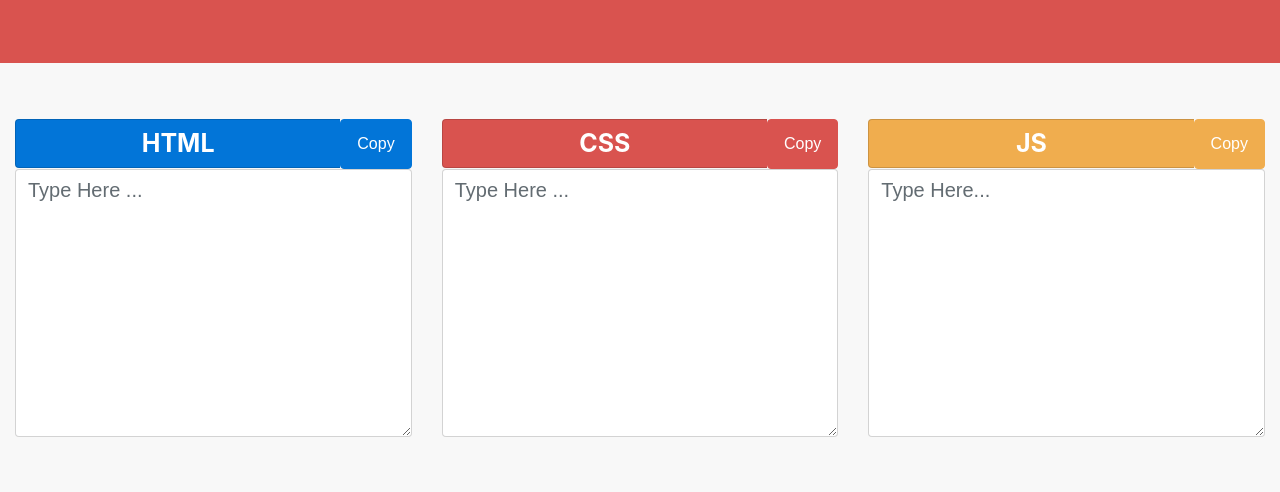
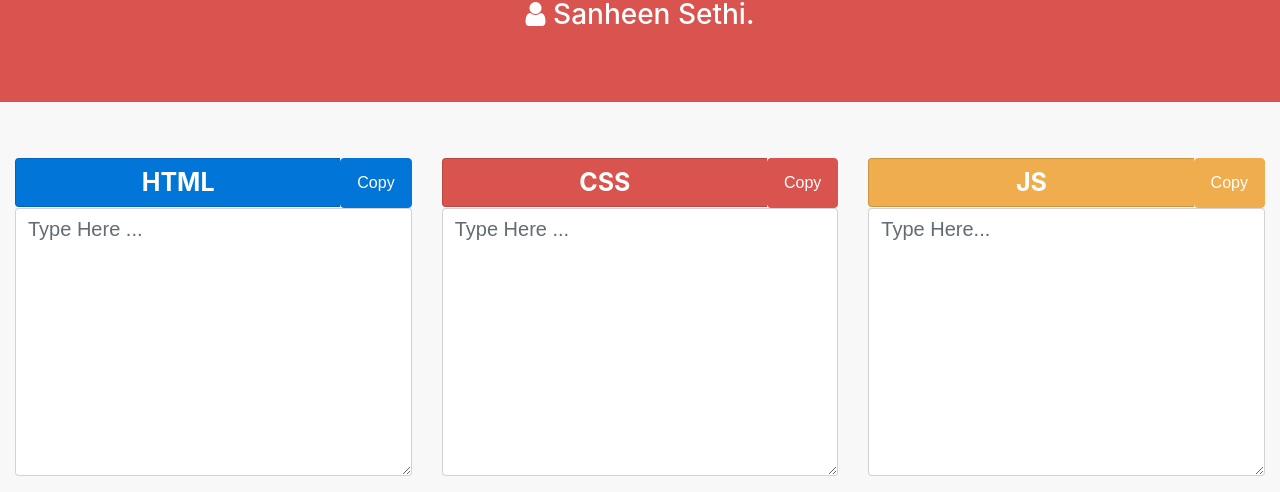
Before and after one commit to NobArxtx/editor2, a website: page index.html in a window 1280 px wide. Shown: the part 117-609 px from the top of the page. Drawn offline with Linux system fonts and the light colour scheme.

Commit message:
Modified

```diff
--- a/index.html
+++ b/index.html
@@ -46,6 +46,7 @@
 		<div class="row">
 			<div class="col-md-12 jumbotron bg-danger" >
 				<h1 class="text-center" style="color:#fff"><i class="fa fa-code"></i> LIVE EDITOR <i class="fa fa-code"></i></h1>
+				<h3 class="text-center" style="color:#fff;"><i class="fa fa-user"></i> Sanheen Sethi.</h3>
 			</div>
 		</div><br>
 	<div class="container-fluid">
```
